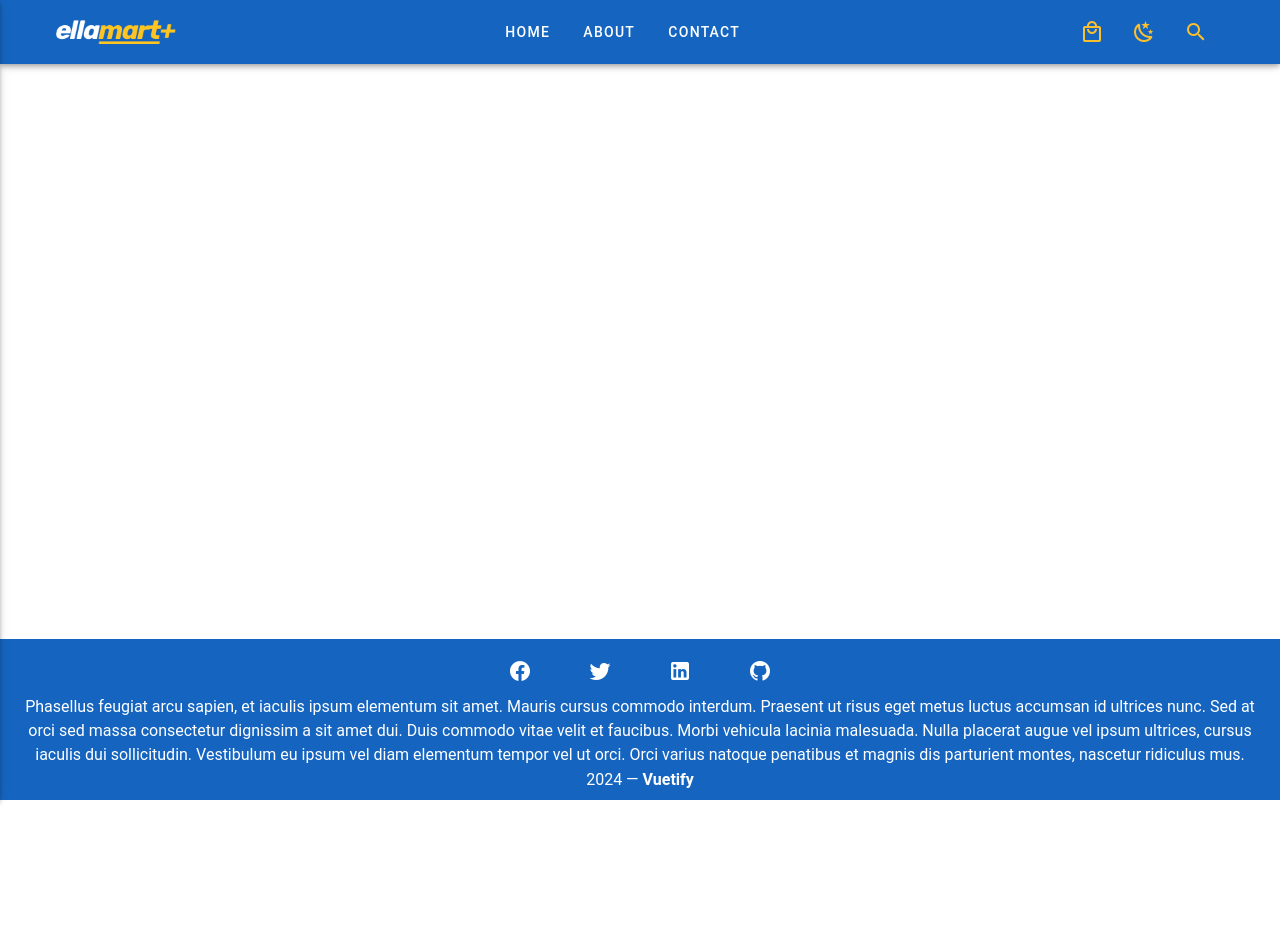
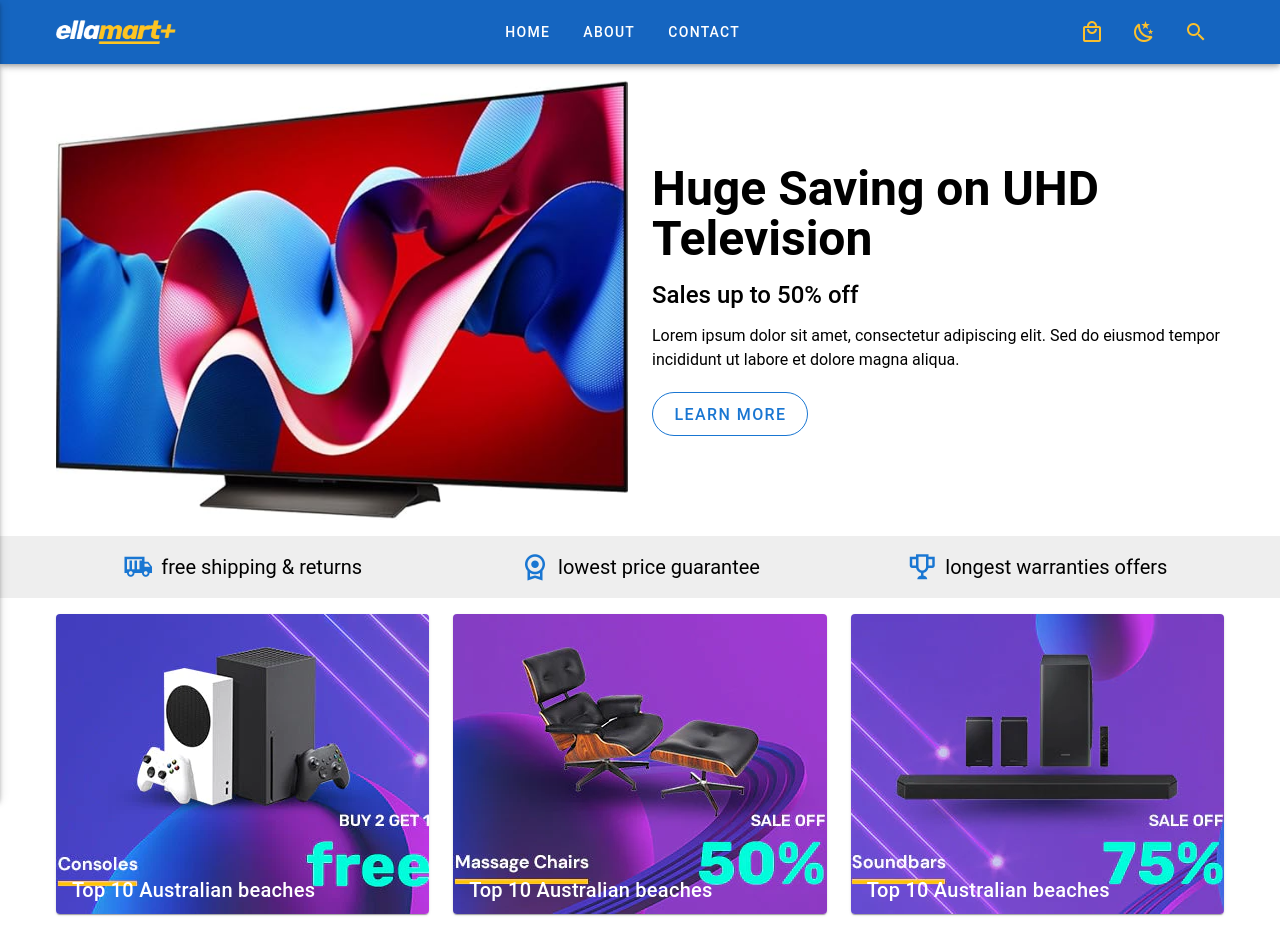
Before and after one commit to Anwar-Barakat/ellemark-plus, a Vue app: page / in a window 1280 px wide. Shown: the top 936 px of the page. Before the commit the page ends 800 px from the top, so only its background shows below. Built offline with nearby package versions, Linux system fonts and the light colour scheme.

Commit message:
feat: working on home page part(1). add banner, featured, top offers sections

```diff
--- /dev/null
+++ b/src/components/home/BannerSection.vue
@@ -0,0 +1,45 @@
+<template>
+  <v-container>
+    <v-row align="center" class="banner">
+      <!-- Left Side: Image -->
+      <v-col cols="12" md="6" class="image-col">
+        <v-img
+          src="/images/banner-bg.jpg"
+          alt="Banner Image"
+          class="banner-image"
+          aspect-ratio="1.3"
+          cover
+        ></v-img>
+      </v-col>
+
+      <!-- Right Side: Text Content -->
+      <v-col cols="12" md="6" class="text-col d-flex flex-column justify-center">
+        <div class="text-content">
+          <h1 class="text-h3 font-weight-bold mb-4">Huge Saving on UHD Television</h1>
+          <h2 class="text-h5 font-weight-medium mb-3">
+            Sales up to
+            <span>50%</span>
+            off
+          </h2>
+          <p class="mb-5">
+            Lorem ipsum dolor sit amet, consectetur adipiscing elit. Sed do eiusmod tempor
+            incididunt ut labore et dolore magna aliqua.
+          </p>
+          <v-btn
+            color="blue-darken-2"
+            size="large"
+            :to="'/learn-more'"
+            variant="outlined"
+            rounded="xl"
+          >
+            Learn More
+          </v-btn>
+        </div>
+      </v-col>
+    </v-row>
+  </v-container>
+</template>
+
+<script setup></script>
+
+<style scoped></style>
--- /dev/null
+++ b/src/components/home/FeaturedSection.vue
@@ -0,0 +1,30 @@
+<template>
+  <div class="bg-grey-lighten-3">
+    <v-container>
+      <v-row>
+        <v-col class="feature">
+          <div class="flex items-center gap-2 text-xl justify-center h-full">
+            <v-icon color="blue-darken-2">mdi-truck-cargo-container</v-icon>
+            <h3>free shipping & returns</h3>
+          </div>
+        </v-col>
+        <v-col class="feature">
+          <div class="flex items-center gap-2 text-xl justify-center h-full">
+            <v-icon color="blue-darken-2">mdi-license</v-icon>
+            <h3>lowest price guarantee</h3>
+          </div>
+        </v-col>
+        <v-col class="feature">
+          <div class="flex items-center gap-2 text-xl justify-center h-full">
+            <v-icon color="blue-darken-2">mdi-trophy-variant-outline</v-icon>
+            <h3>longest warranties offers</h3>
+          </div>
+        </v-col>
+      </v-row>
+    </v-container>
+  </div>
+</template>
+
+<script setup></script>
+
+<style lang="scss" scoped></style>
--- /dev/null
+++ b/src/components/home/TopOffer.vue
@@ -0,0 +1,115 @@
+<template>
+  <v-container>
+    <v-row>
+      <v-col cols="12" md="6" lg="4">
+        <v-card class="mx-auto w-full">
+          <v-hover>
+            <template v-slot:default="{ isHovering, props }">
+              <v-img
+                v-bind="props"
+                :class="[
+                  'align-end',
+                  'text-white transition-all',
+                  { 'opacity-75': isHovering },
+                ]"
+                height="300"
+                src="/public/images/playstations.webp"
+                cover
+              >
+                <v-card-title>Top 10 Australian beaches</v-card-title>
+              </v-img>
+            </template>
+          </v-hover>
+        </v-card>
+      </v-col>
+      <v-col cols="12" md="6" lg="4">
+        <v-card class="mx-auto w-full">
+          <v-hover>
+            <template v-slot:default="{ isHovering, props }">
+              <v-img
+                v-bind="props"
+                :class="[
+                  'align-end',
+                  'text-white transition-all',
+                  { 'opacity-75': isHovering },
+                ]"
+                height="300"
+                src="/public/images/chairs.webp"
+                cover
+              >
+                <v-card-title>Top 10 Australian beaches</v-card-title>
+              </v-img>
+            </template>
+          </v-hover>
+        </v-card>
+      </v-col>
+      <v-col cols="12" md="6" lg="4">
+        <v-card class="mx-auto w-full">
+          <v-hover>
+            <template v-slot:default="{ isHovering, props }">
+              <v-img
+                v-bind="props"
+                :class="[
+                  'align-end',
+                  'text-white transition-all',
+                  { 'opacity-75': isHovering },
+                ]"
+                height="300"
+                src="/public/images/headset.webp"
+                cover
+              >
+                <v-card-title>Top 10 Australian beaches</v-card-title>
+              </v-img>
+            </template>
+          </v-hover>
+        </v-card>
+      </v-col>
+    </v-row>
+    <v-row>
+      <v-col cols="12" md="6">
+        <v-card class="mx-auto w-full">
+          <v-hover>
+            <template v-slot:default="{ isHovering, props }">
+              <v-img
+                v-bind="props"
+                :class="[
+                  'align-end',
+                  'text-white transition-all',
+                  { 'opacity-75': isHovering },
+                ]"
+                src="/public/images/laptops.webp"
+                contain
+              >
+                <v-card-title>Top 10 Australian beaches</v-card-title>
+              </v-img>
+            </template>
+          </v-hover>
+        </v-card>
+      </v-col>
+      <v-col cols="12" md="6">
+        <v-card class="mx-auto w-full">
+          <v-hover>
+            <template v-slot:default="{ isHovering, props }">
+              <v-img
+                v-bind="props"
+                :class="[
+                  'align-end',
+                  'text-white transition-all',
+                  { 'opacity-75': isHovering },
+                ]"
+                src="/public/images/iphones.webp"
+                contain
+              >
+                <v-card-title>Top 10 Australian beaches</v-card-title>
+              </v-img>
+            </template>
+          </v-hover>
+        </v-card>
+      </v-col>
+    </v-row>
+  </v-container>
+</template>
+
+<script setup></script>
+
+<style lang="scss" scoped></style>
--- a/src/layouts/AppLayout.vue
+++ b/src/layouts/AppLayout.vue
@@ -1,13 +1,11 @@
 <template>
   <div class="layout">
-    <v-layout>
-      <v-container>
-        <DrawerCard />
-        <AppBar />
-        <v-main>
-          <slot></slot>
-        </v-main>
-      </v-container>
+    <v-layout class="position-relative">
+      <DrawerCard />
+      <AppBar />
+      <v-main>
+        <slot></slot>
+      </v-main>
       <Footer />
     </v-layout>
   </div>
--- a/src/layouts/_components/Footer.vue
+++ b/src/layouts/_components/Footer.vue
@@ -1,5 +1,7 @@
 <template>
-  <v-footer :app="true" color="blue-darken-3" class="text-center d-flex flex-column">
+  <v-footer :app="true" color="blue-darken-3" class="text-center d-flex flex-column"
+    absolute
+  >
     <div>
       <v-btn
         v-for="icon in icons"
--- a/src/views/HomeView.vue
+++ b/src/views/HomeView.vue
@@ -1,10 +1,14 @@
 <template>
-    <div>
-
-    </div>
+    <BannerSection />
+    <FeaturedSection />
+    <TopOffer />
 </template>
 
 <script setup>
+import BannerSection from '../components/home/BannerSection.vue';
+import FeaturedSection from '../components/home/FeaturedSection.vue';
+import TopOffer from '../components/home/TopOffer.vue';
+
 
 </script>
 
```
Also changed, not shown: public/images/banner-bg.jpg.
